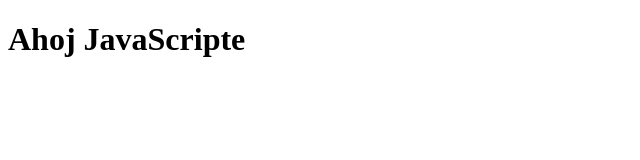
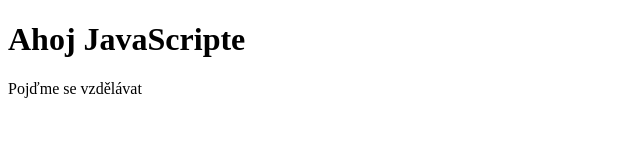
Before and after one commit to nicolezrilic/uvod-do-gitu, a plain HTML site: page index.html in a window 1280 px wide. Shown: the whole page, without its empty margins (0-640 px from the left). Drawn offline with Linux system fonts and the light colour scheme.

Commit message:
Odstavec

```diff
--- a/index.html
+++ b/index.html
@@ -7,5 +7,6 @@
 </head>
 <body>
     <h1>Ahoj JavaScripte</h1>
+    <p>Pojďme se vzdělávat</p>
 </body>
 </html>
```
